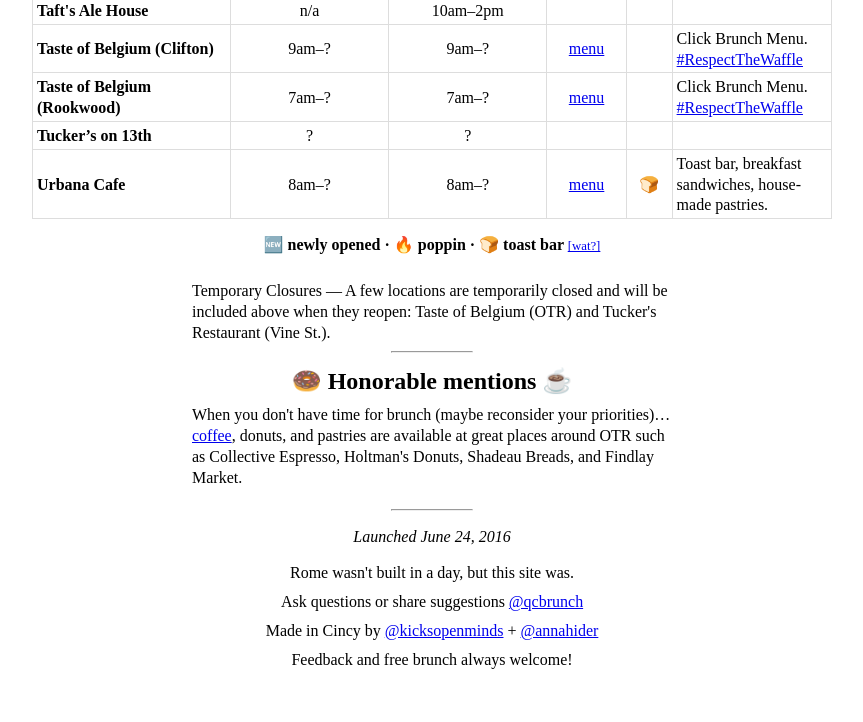
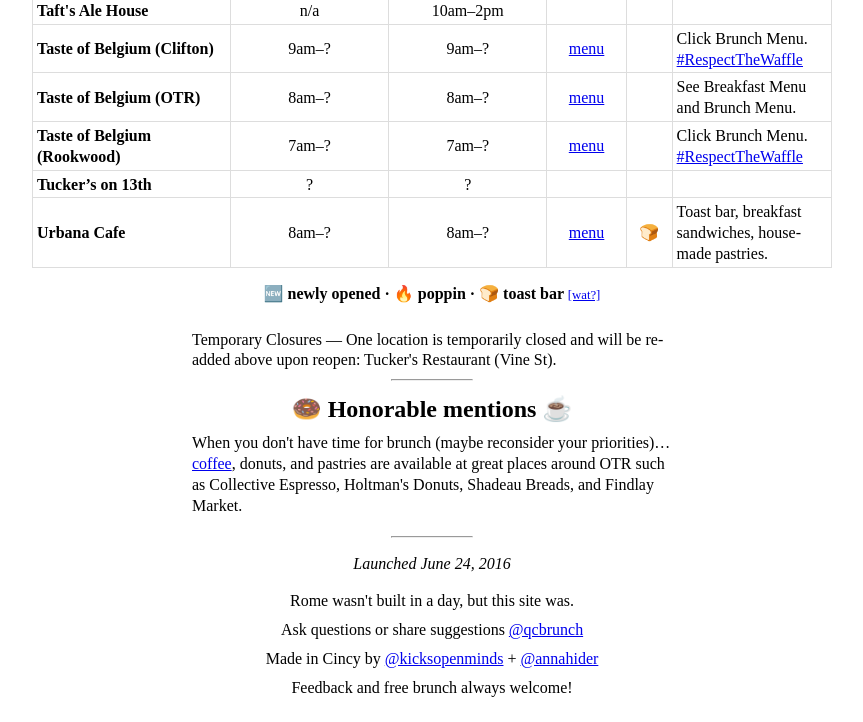
Before and after one commit to tedmiston/qcbrunch, a plain HTML site: page index.html in a window 1280 px wide. Shown: the part 2044-2766 px from the top of the page, without its empty margins (208-1071 px from the left). Before the commit the page ends 2739 px from the top, so only its background shows below. Drawn offline with nearby package versions, Linux system fonts and the light colour scheme.

Commit message:
Re-add Taste of Belgium OTR

```diff
--- a/index.html
+++ b/index.html
@@ -513,16 +513,14 @@
                 <td></td>
                 <td>Click Brunch Menu. <a href="https://www.instagram.com/explore/tags/respectthewaffle/" target="_blank">#RespectTheWaffle</a></td>
             </tr>
-            <!--
             <tr>
-                <td><strike>Taste of Belgium (OTR)</strike></td>
-                <td>temporarily closed</td>
-                <td>temporarily closed</td>
+                <td>Taste of Belgium (OTR)</td>
+                <td>8am–?</td>
+                <td>8am–?</td>
                 <td><a href="https://authenticwaffle.com/menus.html">menu</a></td>
                 <td></td>
-                <td><em>Scheduled to reopen July 2016.</em>  See Breakfast Menu and Brunch Menu.</td>
+                <td>See Breakfast Menu and Brunch Menu.</td>
             </tr>
-            -->
             <tr>
                 <td>Taste of Belgium (Rookwood)</td>
                 <td>7am–?</td>
@@ -560,7 +558,7 @@
         </table>
         <p id="table-key">🆕 newly opened &middot; 🔥 poppin &middot; 🍞 toast bar <small class="table-key-tooltip"><a href="http://www.eater.com/2014/5/30/6215971/artisanal-toast-is-taking-the-nation-by-storm" target="_blank">[wat?]</a></small></p>
         <div id="misc-notes">
-            <p id="closed-places"><strong>Temporary Closures</strong> — A few locations are temporarily closed and will be included above when they reopen: Taste of Belgium (OTR) and Tucker's Restaurant (Vine St.).</p>
+            <p id="closed-places"><strong>Temporary Closures</strong> — One location is temporarily closed and will be re-added above upon reopen: Tucker's Restaurant (Vine St).</p>
             <hr>
             <h2>🍩 Honorable mentions ☕️</h2>
             <p>When you don't have time for brunch (maybe reconsider your priorities)… <a href="https://foursquare.com/kicksopenminds/list/cincinnati-top-coffee">coffee</a>, donuts, and pastries are available at great places around OTR such as Collective Espresso, Holtman's Donuts, Shadeau Breads, and Findlay Market.</p>
```
